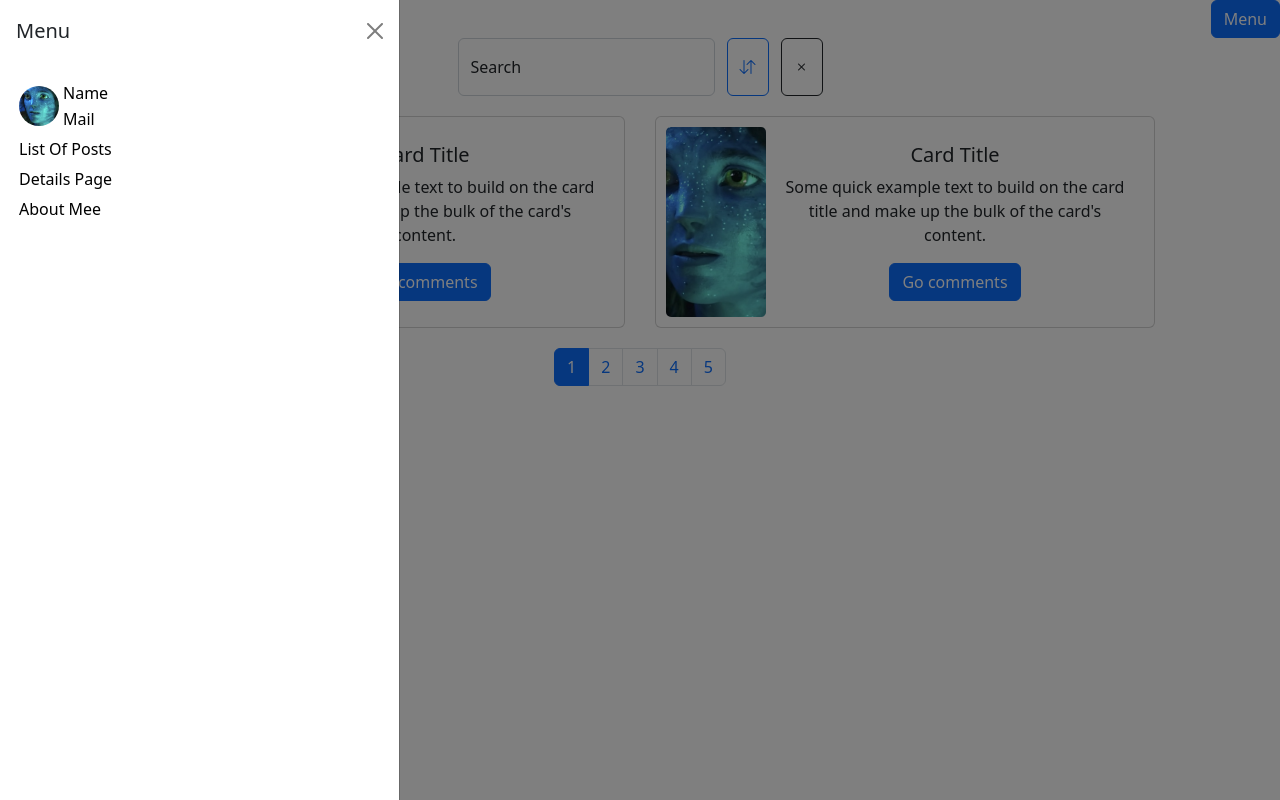
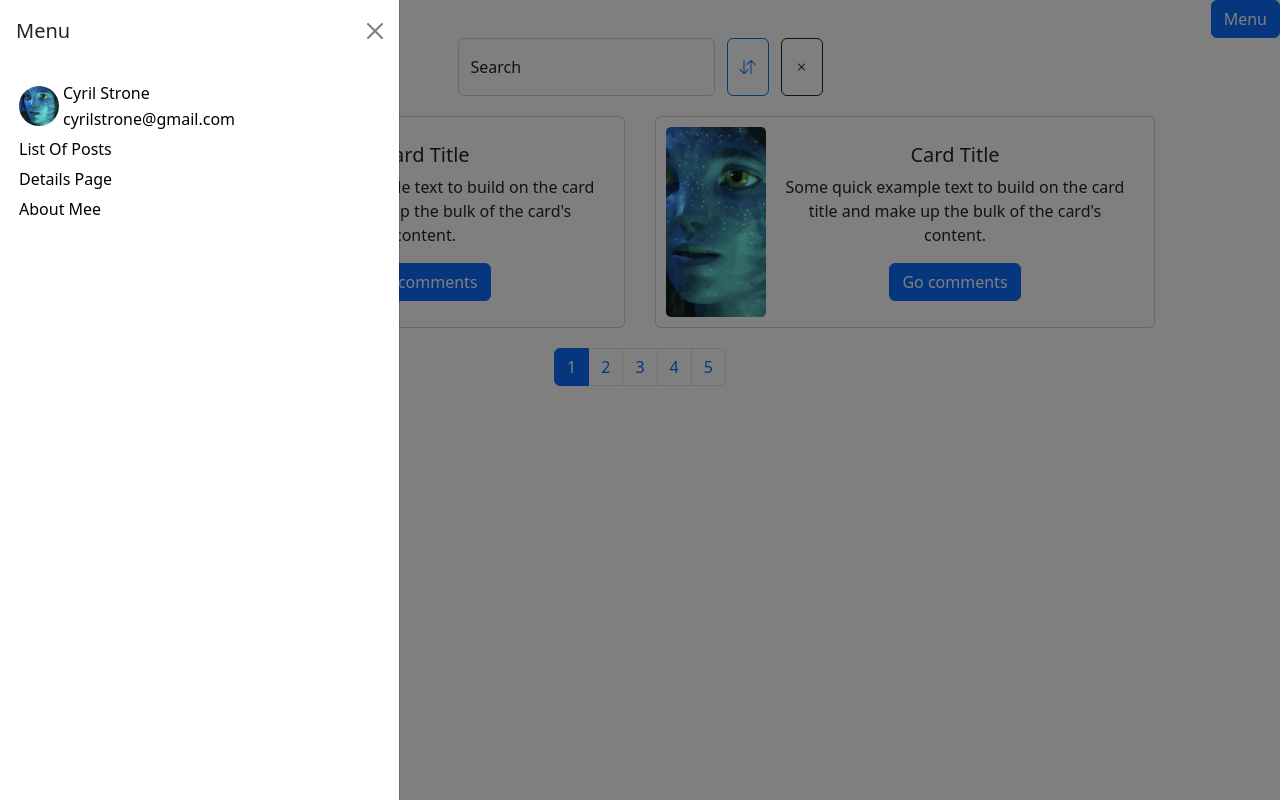
Before and after one commit to CyrilStrone/mitrasoft-test, a React (Create React App) app: page /ListOfPosts in a window 1280 px wide. Both pictures are taken after a click on the button "Menu". Built offline with nearby package versions, Linux system fonts and the light colour scheme; the HTML template or start-up script is replaced by a standard one.

Commit message:
Side Bar
My name and mail

```diff
--- a/src/ui/header/molecules/SideBarUser.tsx
+++ b/src/ui/header/molecules/SideBarUser.tsx
@@ -8,10 +8,10 @@ export const SideBarUser = () => {
             <img className='SideBarUser__Avatar' src={Avatar} alt="" />
             <div className="SideBarUser__UserInfo">
                 <div className='SideBarUser__UserInfo__Name'>
-                    Name
+                    Cyril Strone
                 </div>
                 <div className='SideBarUser__UserInfo__Mail'>
-                    Mail
+                    cyrilstrone@gmail.com
                 </div>
             </div>
         </div>
```
